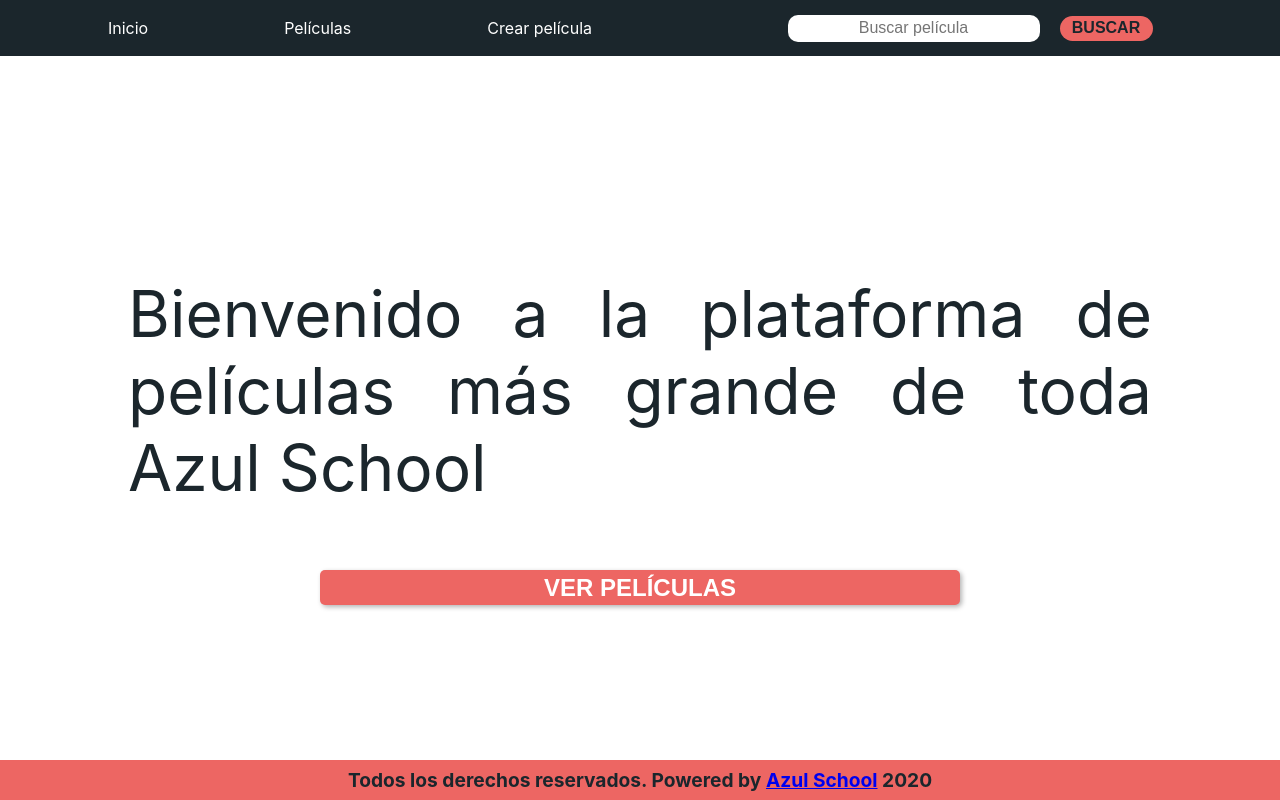
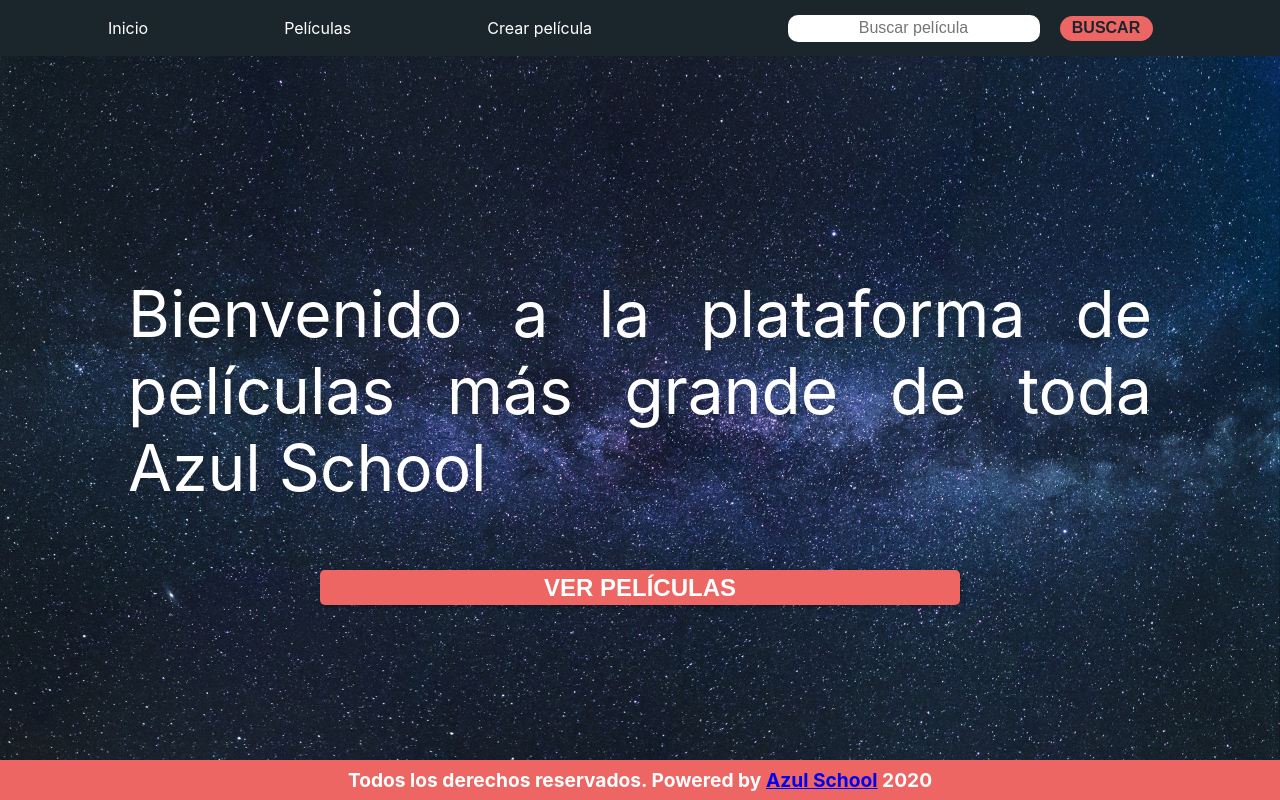
Before and after one commit to MartinMelo97/React-Azul-School-Movies-Frontend, a React (Create React App) app: page / in a window 1280 px wide. Built offline with nearby package versions, Linux system fonts and the light colour scheme.

Commit message:
Added image background on homepage and created variables scss file

```diff
--- a/src/components/common/footer/index.scss
+++ b/src/components/common/footer/index.scss
@@ -1,12 +1,14 @@
+@import "../../../consts/variables.scss";
+
 .footer-container {
     width: 100%;
     height: 5vh;
-    background-color: #ed6663;
+    background-color: $accent;
     display: flex;
     flex-direction: row;
     justify-content: center;
     align-items: center;
-    color: #1b262c;
+    color: $white;
     font-size: 1.2em;
     font-weight: 700;
     position: absolute;
--- a/src/components/common/header/index.scss
+++ b/src/components/common/header/index.scss
@@ -1,9 +1,11 @@
+@import "../../../consts/variables.scss";
+
 .header-container {
     width:100%;
     height: 7vh;
     max-height: 7vh;
-    background-color: #1b262c;
-    color: white;
+    background-color: $primary;
+    color: $white;
     display: flex;
     flex-direction: row;
     justify-content: space-around;
@@ -20,7 +22,7 @@
             transition: all 0.3s;
             a {
                 text-decoration: none;
-                color: white;
+                color: $white;
             }
             &:hover {
                 font-size: 1.2em;
@@ -48,7 +50,7 @@
             margin-right: 20px;
             transition: all 0.5s ease-in-out;
             &:hover, &:active, &:focus {
-                border: #ed6663 solid 2px;
+                border: $accent solid 2px;
                 // text-align: center;
                 outline: none;
             }
@@ -61,8 +63,8 @@
             font-size: 1em;
             font-weight: 700;
             text-transform: uppercase;
-            background-color: #ed6663;
-            color: #1b262c;
+            background-color: $accent;
+            color: $primary;
             transition: all 0.3s;
             &:hover, &:active, &:focus {
                 outline: none;
--- a/src/components/homepage/index.jsx
+++ b/src/components/homepage/index.jsx
@@ -3,11 +3,13 @@ import './index.scss';
 
 const Homepage = () => (
     <>
-        <p className="welcome-text">
-            Bienvenido a la plataforma de películas más grande
-            de toda Azul School
-        </p>
-        <button className="welcome-button">Ver películas</button>
+        <div className="welcome-container">
+            <p className="welcome-text">
+                Bienvenido a la plataforma de películas más grande
+                de toda Azul School
+            </p>
+            <button className="welcome-button">Ver películas</button>
+        </div>
     </>
 )
 
--- a/src/components/homepage/index.scss
+++ b/src/components/homepage/index.scss
@@ -1,8 +1,20 @@
+.welcome-container {
+    width: 100%;
+    height: 100%;
+    display: flex;
+    flex-direction: column;
+    justify-content: center;
+    align-items: center;
+    background-image: url('../../assets/homepage-background.jpg');
+    background-size: cover;
+    background-repeat: no-repeat;
+}
+
 .welcome-text {
     padding: 0 10vw;
     font-size: 4em;
     display: flex;
-    color: #1b262c;
+    color: #ffffff;
     flex-direction: row;
     justify-content: center;
     text-align: justify;
--- /dev/null
+++ b/src/consts/variables.scss
@@ -0,0 +1,6 @@
+$primary: #1b262c;
+$accent: #ed6663;
+$primary-variable: #0f4c81;
+$accent-variable: #ffa372;
+$white: #ffffff;
+$black: #000000;
```
Also changed, not shown: src/assets/homepage-background.jpg (added).
